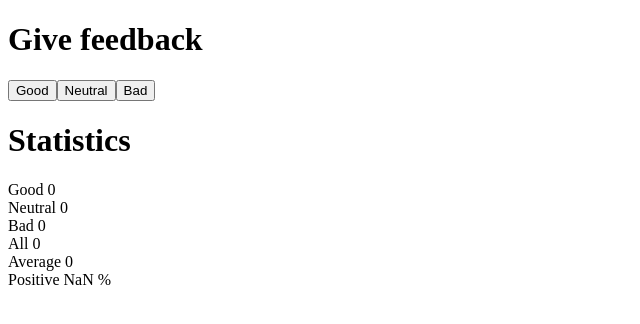
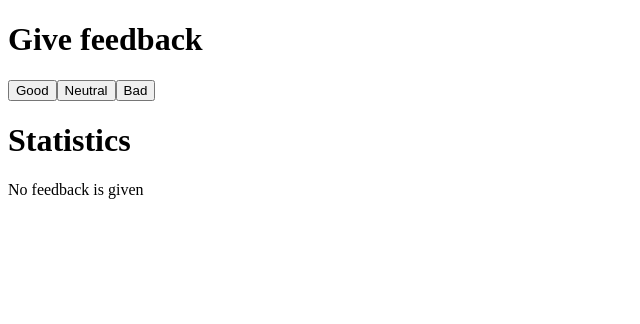
Before and after one commit to MariamEssam553/Full-Stack-open-2022, a React (Create React App) app in the folder part 1/unicafe/: page / in a window 1280 px wide. Shown: the top 324 px of the page, without its empty margins (0-640 px from the left). Built offline with nearby package versions, Linux system fonts and the light colour scheme; the HTML template or start-up script is replaced by a standard one.

Commit message:
unicafe step4

```diff
--- a/part 1/unicafe/src/App.js
+++ b/part 1/unicafe/src/App.js
@@ -27,6 +27,14 @@ const Button = (props) => {
 
 const Statistics = (props) => {
   console.log('Statistics',props)
+  if (props.all === 0){
+    return(
+      <>
+        <DisplayTitle text="Statistics" />
+        <div>No feedback is given</div>
+      </>
+    )
+  }
   return(
     <>
       <DisplayTitle text="Statistics" />
```
